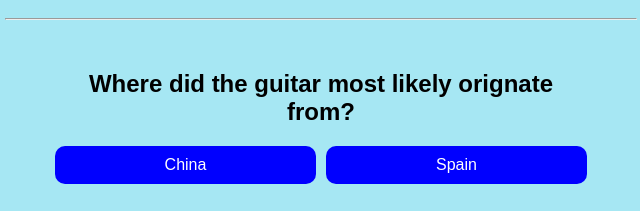
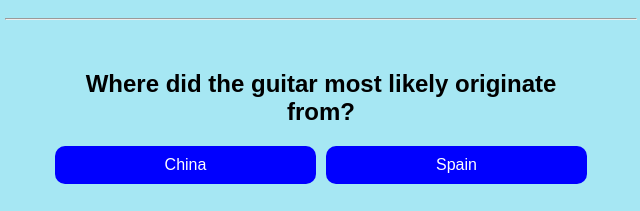
Before and after one commit to jareddj34/guessing-game, a plain HTML site: page index.html in a window 1280 px wide. Shown: the part 1339-1550 px from the top of the page, 319-959 px from the left. Drawn offline with Linux system fonts and the light colour scheme.

Commit message:
fixed typo

```diff
--- a/index.html
+++ b/index.html
@@ -105,7 +105,7 @@
             </div>
             <hr />
             <div class="question">
-                <h2>Where did the guitar most likely orignate from?</h2>
+                <h2>Where did the guitar most likely originate from?</h2>
                 <div class="button-grid">
                     <button>China</button>
                     <button class="correct">Spain</button>
```
